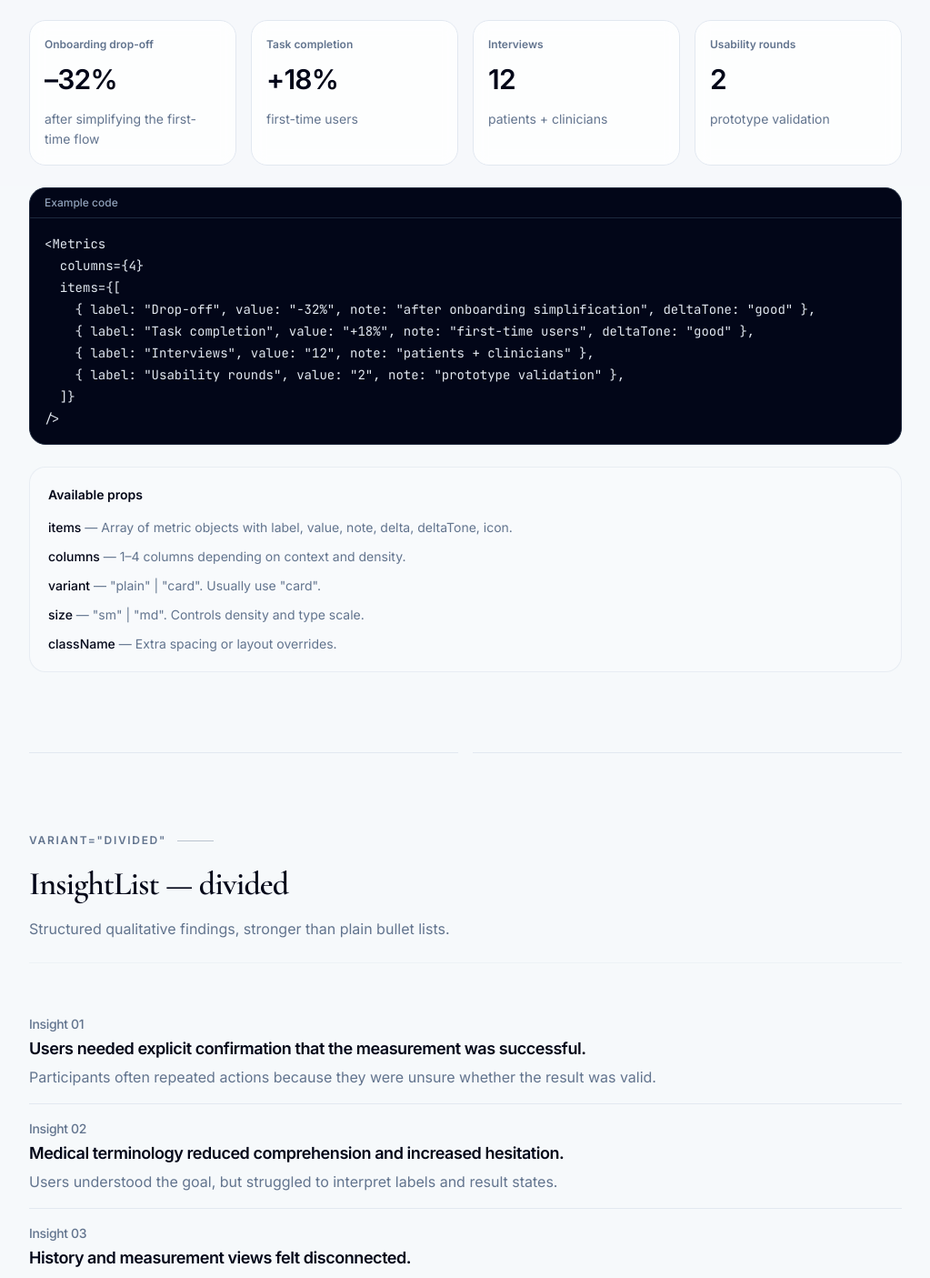
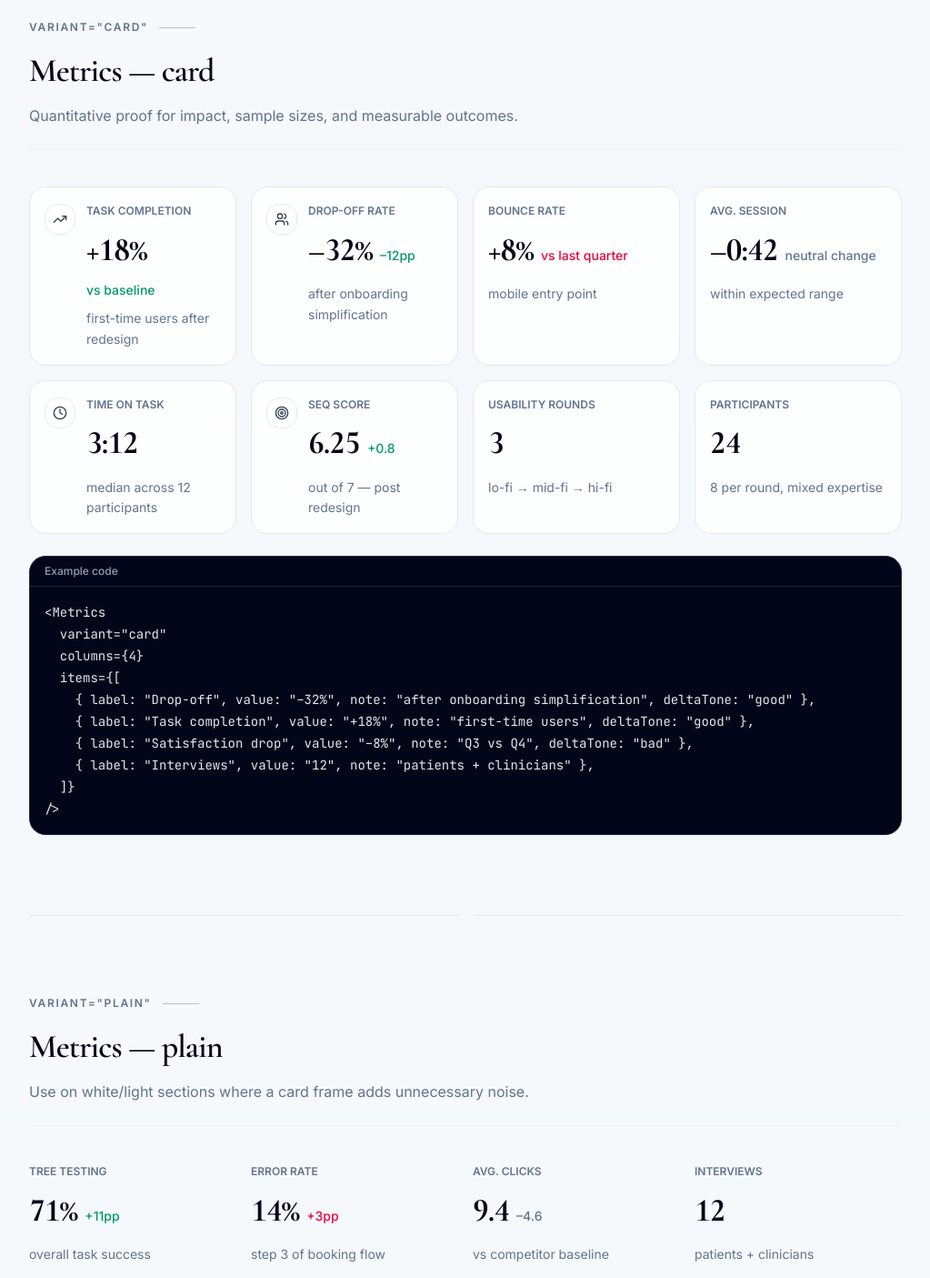
Before and after one commit to shkyb/shkyb.github.io, a React (Vite) app: page /projects/blocks-described in a window 1280 px wide. Shown: the part 3860-5265 px from the top of the page at 91% size, without its empty margins (128-1151 px from the left). Built offline with nearby package versions, Linux system fonts and the light colour scheme.

Commit message:
metrics visual adjustments

```diff
--- a/src/components/case/blocks/Metrics.jsx
+++ b/src/components/case/blocks/Metrics.jsx
@@ -18,6 +18,7 @@ import { sp } from "../layout/spacing"
  * - columns?: 1 | 2 | 3 | 4        // optional, otherwise auto
  * - variant?: "plain" | "card"     // default "card"
  * - size?: "sm" | "md"             // typography density
+ * - align?: "start" | "center"     // default "start"; center stacks icon above label
  * - className?: string
  */
 export function Metrics({
@@ -25,6 +26,7 @@ export function Metrics({
   columns,
   variant = "card",
   size = "md",
+  align = "start",
   className,
 }) {
   if (!items?.length) return null
@@ -51,7 +53,7 @@ export function Metrics({
               ? "text-emerald-600"
               : it.deltaTone === "bad"
               ? "text-rose-600"
-              : "text-muted-foreground"
+              : "text-(--project-muted-foreground,var(--muted-foreground))"
 
           return (
             <div
@@ -63,24 +65,28 @@ export function Metrics({
                   : "p-0"
               )}
             >
-              <div className="flex items-start gap-3">
+              <div className={cn(
+                "flex gap-3",
+                align === "center" ? "flex-col items-center text-center" : "items-start"
+              )}>
                 {Icon ? (
                   <div
                     className={cn(
-                      "mt-0.5 shrink-0 rounded-xl border border-border bg-white/80 p-2"
+                      "shrink-0 rounded-xl border border-border bg-white/80 p-2",
+                      align === "start" && "mt-0.5"
                     )}
                     aria-hidden="true"
                   >
-                    <Icon className="h-4 w-4 text-slate-700" />
+                    <Icon className="h-4 w-4" style={{ color: "var(--project-primary, var(--project-kicker, #334155))" }} />
                   </div>
                 ) : null}
 
-                <div className="min-w-0 flex-1">
+                <div className={cn("min-w-0 flex-1", align === "center" && "flex flex-col items-center")}>
                   {/* label */}
                   <Prose>
                     <p
                       className={cn(
-                        "m-0 text-xs font-semibold tracking-normal text-muted-foreground",
+                        "m-0 text-xs font-semibold uppercase tracking-normal text-(--project-muted-foreground,var(--muted-foreground))",
                         size === "sm" ? "leading-5" : "leading-6"
                       )}
                     >
@@ -89,13 +95,17 @@ export function Metrics({
                   </Prose>
 
                   {/* value + delta */}
-                  <div className="mt-1 flex flex-wrap items-baseline gap-x-2 gap-y-1">
+                  <div className={cn(
+                    "mt-1 flex flex-wrap items-baseline gap-x-2 gap-y-1",
+                    align === "center" && "justify-center"
+                  )}>
                     <Prose>
                       <p
                         className={cn(
-                          "m-0 font-semibold tracking-tight text-foreground",
-                          size === "sm" ? "text-2xl" : "text-3xl"
+                          "m-0 font-serif font-bold tracking-tight lining-nums tabular-nums",
+                          size === "sm" ? "text-3xl" : "text-4xl"
                         )}
+                        style={{ color: "var(--project-kicker, var(--project-primary, var(--project-foreground, var(--foreground))))" }}
                       >
                         {it.value}
                       </p>
@@ -114,7 +124,7 @@ export function Metrics({
                   {it.note ? (
                     <div className="mt-2">
                       <Prose>
-                        <p className="m-0 text-sm text-muted-foreground">{it.note}</p>
+                        <p className="m-0 text-sm text-(--project-muted-foreground,var(--muted-foreground))">{it.note}</p>
                       </Prose>
                     </div>
                   ) : null}
--- a/src/pages/Projects/CaseStudyBlocksDescribedPage.jsx
+++ b/src/pages/Projects/CaseStudyBlocksDescribedPage.jsx
@@ -24,7 +24,7 @@ import { ProcessStep } from "@/components/case/blocks/ProcessStep"
 import { NextProject } from "@/components/case/blocks/NextProject"
 import { CaseSeparator } from "@/components/case/blocks/CaseSeparator"
 import { FullBleedSection } from "@/components/case/layout/FullBleedSection"
-import { BookOpen, Eye, Target } from "lucide-react"
+import { BookOpen, Eye, Target, Users, Clock, TrendingUp } from "lucide-react"
 
 const groups = [
   { id: "framing", label: "Framing" },
@@ -84,19 +84,42 @@ const docs = {
     title: "Metrics",
     summary: "Quantitative proof for impact, sample sizes, and measurable outcomes.",
     props: [
-      ["items", "Array of metric objects with label, value, note, delta, deltaTone, icon."],
-      ["columns", "1–4 columns depending on context and density."],
-      ["variant", '"plain" | "card". Usually use "card".'],
-      ["size", '"sm" | "md". Controls density and type scale.'],
+      ["items", "Array of { label, value, note?, delta?, deltaTone?, icon? }."],
+      ["deltaTone", '"good" → emerald, "bad" → rose, "neutral" → muted. Semantic tones, not project tokens.'],
+      ["columns", "1–4 columns. Defaults to auto: min(4, items.length)."],
+      ["variant", '"card" (default) — bordered white tile. "plain" — no frame, use on white sections.'],
+      ["align", '"start" (default) — icon left of content. "center" — icon stacks above label, all content centered.'],
+      ["size", '"sm" | "md". Controls value scale and label density.'],
       ["className", "Extra spacing or layout overrides."],
     ],
-    code: `<Metrics
+    codeCard: `<Metrics
+  variant="card"
   columns={4}
   items={[
-    { label: "Drop-off", value: "-32%", note: "after onboarding simplification", deltaTone: "good" },
+    { label: "Drop-off", value: "–32%", note: "after onboarding simplification", deltaTone: "good" },
     { label: "Task completion", value: "+18%", note: "first-time users", deltaTone: "good" },
+    { label: "Satisfaction drop", value: "–8%", note: "Q3 vs Q4", deltaTone: "bad" },
     { label: "Interviews", value: "12", note: "patients + clinicians" },
+  ]}
+/>`,
+    codePlain: `<Metrics
+  variant="plain"
+  columns={3}
+  items={[
     { label: "Usability rounds", value: "2", note: "prototype validation" },
+    { label: "Avg. SEQ score", value: "6.25", note: "out of 7", deltaTone: "good" },
+    { label: "Tree testing", value: "71%", note: "task success rate" },
+  ]}
+/>`,
+    codeCenter: `<Metrics
+  variant="card"
+  align="center"
+  columns={4}
+  items={[
+    { icon: TrendingUp, label: "Task completion", value: "+18%", delta: "+18pp", deltaTone: "good" },
+    { icon: Users, label: "Drop-off rate", value: "–32%", delta: "–12pp", deltaTone: "good" },
+    { icon: Clock, label: "Time on task", value: "3:12", note: "median" },
+    { icon: Target, label: "SEQ score", value: "6.25", delta: "+0.8", deltaTone: "good" },
   ]}
 />`,
   },
@@ -596,16 +619,57 @@ export default function CaseStudyBlocksDescribedPage() {
             />
 
             <div className="space-y-6">
+              <SectionHeading kicker="variant=&quot;card&quot;" title="Metrics — card" subtitle={docs.metrics.summary} divider />
               <Metrics
+                variant="card"
+                columns={4}
                 items={[
-                  { label: "Onboarding drop-off", value: "–32%", note: "after simplifying the first-time flow", deltaTone: "good" },
-                  { label: "Task completion", value: "+18%", note: "first-time users", deltaTone: "good" },
+                  { icon: TrendingUp, label: "Task completion", value: "+18%", delta: "vs baseline", deltaTone: "good", note: "first-time users after redesign" },
+                  { icon: Users, label: "Drop-off rate", value: "–32%", delta: "–12pp", deltaTone: "good", note: "after onboarding simplification" },
+                  { label: "Bounce rate", value: "+8%", delta: "vs last quarter", deltaTone: "bad", note: "mobile entry point" },
+                  { label: "Avg. session", value: "–0:42", delta: "neutral change", deltaTone: "neutral", note: "within expected range" },
+                  { icon: Clock, label: "Time on task", value: "3:12", note: "median across 12 participants" },
+                  { icon: Target, label: "SEQ score", value: "6.25", delta: "+0.8", deltaTone: "good", note: "out of 7 — post redesign" },
+                  { label: "Usability rounds", value: "3", note: "lo-fi → mid-fi → hi-fi" },
+                  { label: "Participants", value: "24", note: "8 per round, mixed expertise" },
+                ]}
+              />
+              <CodeBlock code={docs.metrics.codeCard} />
+            </div>
+
+            <CaseSeparator />
+
+            <div className="space-y-6">
+              <SectionHeading kicker="variant=&quot;plain&quot;" title="Metrics — plain" subtitle="Use on white/light sections where a card frame adds unnecessary noise." divider />
+              <Metrics
+                variant="plain"
+                columns={4}
+                items={[
+                  { label: "Tree testing", value: "71%", delta: "+11pp", deltaTone: "good", note: "overall task success" },
+                  { label: "Error rate", value: "14%", delta: "+3pp", deltaTone: "bad", note: "step 3 of booking flow" },
+                  { label: "Avg. clicks", value: "9.4", delta: "–4.6", deltaTone: "neutral", note: "vs competitor baseline" },
                   { label: "Interviews", value: "12", note: "patients + clinicians" },
-                  { label: "Usability rounds", value: "2", note: "prototype validation" },
                 ]}
+              />
+              <CodeBlock code={docs.metrics.codePlain} />
+            </div>
+
+            <CaseSeparator />
+
+            <div className="space-y-6">
+              <SectionHeading kicker="align=&quot;center&quot;" title="Metrics — centered" subtitle="Use when icons are meaningful and you want equal visual weight across each tile." divider />
+              <Metrics
+                variant="card"
+                align="center"
                 columns={4}
+                items={[
+                  { icon: TrendingUp, label: "Task completion", value: "+18%", delta: "+18pp", deltaTone: "good", note: "first-time users" },
+                  { icon: Users, label: "Drop-off rate", value: "–32%", delta: "–12pp", deltaTone: "good", note: "after redesign" },
+                  { icon: Clock, label: "Time on task", value: "3:12", note: "median across 12 participants" },
+                  { icon: Target, label: "SEQ score", value: "6.25", delta: "+0.8", deltaTone: "good", note: "out of 7" },
+                ]}
               />
-              <CodeBlock code={docs.metrics.code} />
+              <CodeBlock code={docs.metrics.codeCenter} />
               <div className="rounded-2xl border border-slate-200/70 bg-background p-5">
                 <h3 className="text-sm font-semibold">Available props</h3>
                 <ul className="mt-4 space-y-3 text-sm">
```
